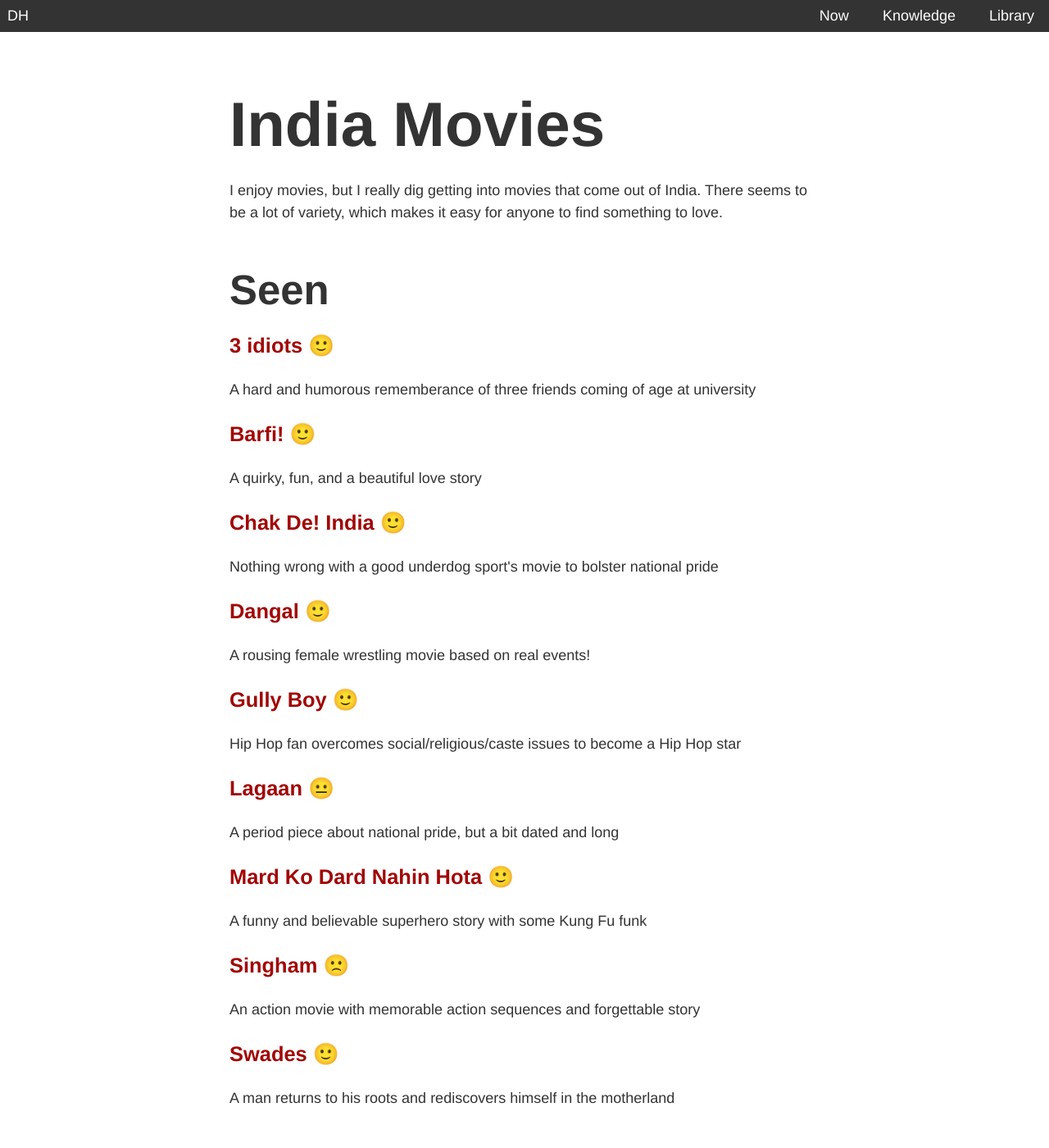
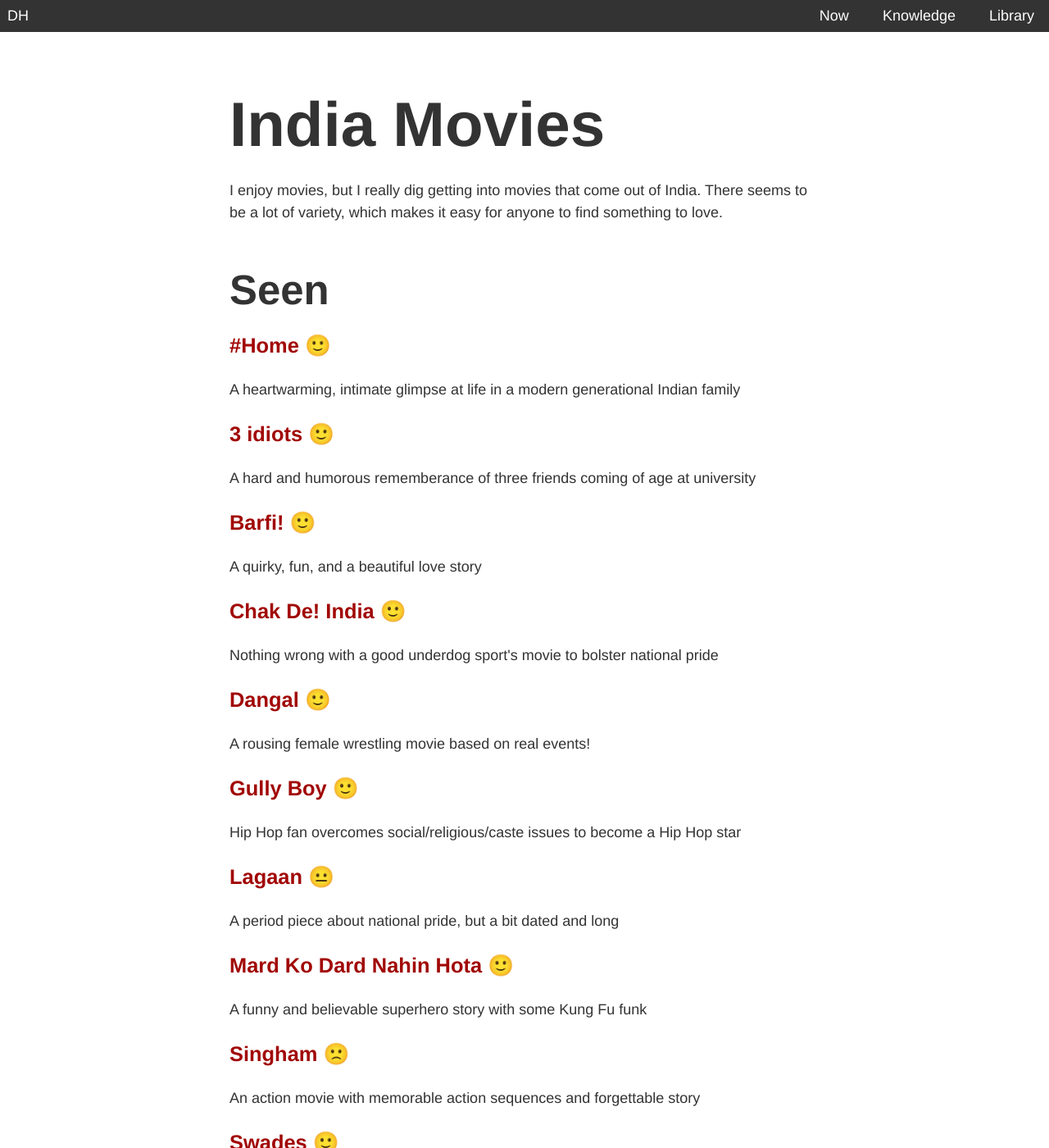
Before and after one commit to dahenson/dahenson.github.io, a Jekyll site: the page built from india-movies.html, in a window 1280 px wide and 1400 px high. Shown: the whole window at 82% size. Built offline with Jekyll 4.4.1, drawn with Linux system fonts in a browser that asks for light colours.

Commit message:
A few more things for the india movies

```diff
--- a/_data/india_movies.yml
+++ b/_data/india_movies.yml
@@ -1,5 +1,10 @@
 seen:
-  - title: 3 idiots
+  - title: "#Home"
+    url: https://www.imdb.com/title/tt10534500
+    rating: yah
+    review: A heartwarming, intimate glimpse at life in a modern generational Indian family
+
+  - title: "3 idiots"
     url: https://www.imdb.com/title/tt1187043
     rating: yah
     review: A hard and humorous rememberance of three friends coming of age at university
@@ -51,5 +56,11 @@ watchlist:
   - title: Luck by Chance
     url: https://www.imdb.com/title/tt0886539
 
+  - title: PK
+    url: https://www.imdb.com/title/tt2338151
+
+  - title: Soorarai Pottru
+    url: https://www.imdb.com/title/tt10189514
+
   - title: Zindagi Na Millegi Dobara
     url: https://www.imdb.com/title/tt1562872
```
